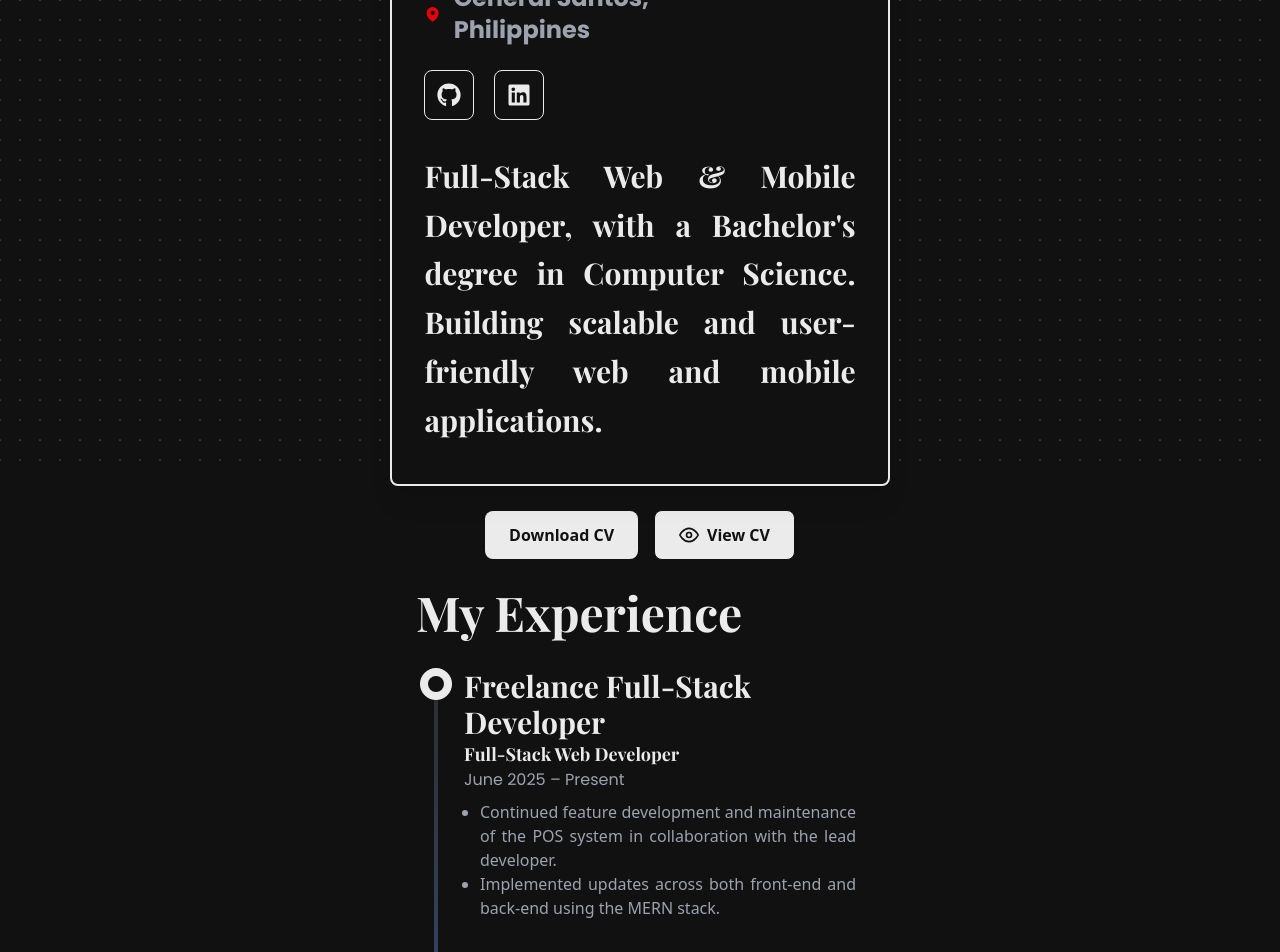
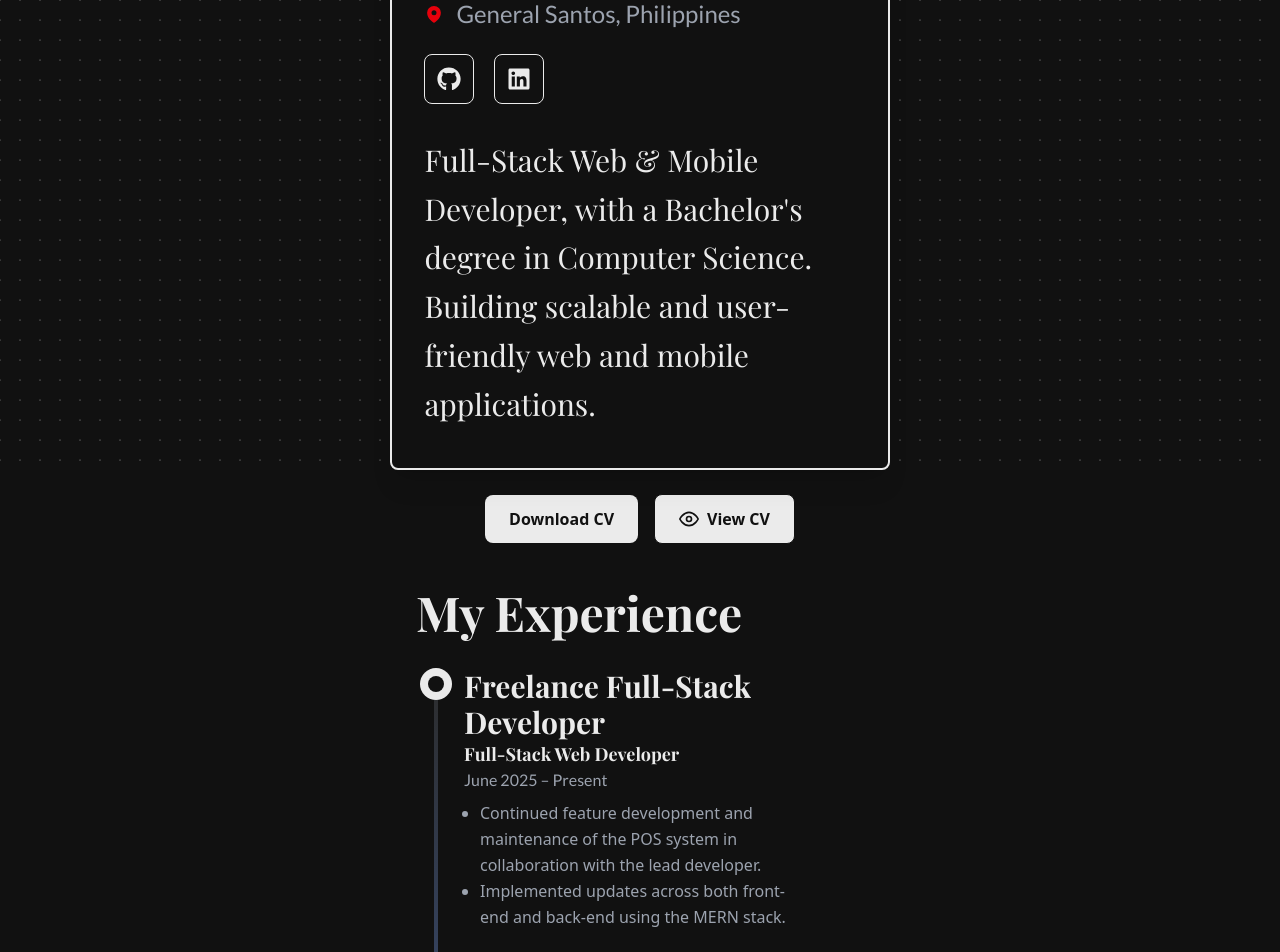
Before and after one commit to Amenyuwel/Portfolio, a Next.js app: page / in a window 1280 px wide. Shown: the part 320-1272 px from the top of the page. Built offline with nearby package versions, Linux system fonts and the light colour scheme.

Commit message:
Refactored metadata, changed poppins to lato, removed text-justify, and added leading-relaxed to paragraphs.

```diff
--- a/app/globals.css
+++ b/app/globals.css
@@ -41,7 +41,7 @@ h6 {
 
 p,
 span {
-  font-family: var(--font-poppins), sans-serif;
+  font-family: var(--font-lato), sans-serif;
 }
 
 @keyframes updown {
--- a/app/layout.js
+++ b/app/layout.js
@@ -1,4 +1,4 @@
-import { Playfair_Display, Poppins } from "next/font/google";
+import { Playfair_Display, Lato } from "next/font/google";
 import "./globals.css";
 import { DarkModeProvider } from "@/context/DarkModeContext"; // Corrected import path
 
@@ -8,18 +8,19 @@ const playfairDisplay = Playfair_Display({
   weight: ["400", "700"], // Adjust weights as needed
 });
 
-const poppins = Poppins({
-  variable: "--font-poppins",
+const lato = Lato({
+  variable: "--font-lato",
   subsets: ["latin"],
-  weight: ["400", "500", "700"], // Adjust weights as needed
+  weight: ["400", "700"], // Adjust weights as needed
 });
 
 export const metadata = {
-  title: "Emmanuel D. Malagamba - Full-Stack Developer Portfolio",
+  title:
+    "Emmanuel D. Malagamba | Experienced Full-Stack Web & Mobile Developer | React, Next.js, Node.js, Python, Machine Learning",
   description:
-    "Full-Stack Web & Mobile Developer with Bachelor's in Computer Science. Specializing in React, Next.js, Node.js, and machine learning applications.",
+    "Explore the professional portfolio of Emmanuel D. Malagamba, a results-driven Full-Stack Web and Mobile Developer with a Bachelor's degree in Computer Science. With expertise in React, Next.js, Node.js, and Python, Emmanuel builds efficient, scalable, and modern web applications. Discover innovative projects, machine learning integrations, and clean, maintainable code built for real-world impact.",
   keywords:
-    "Full-Stack Developer, Web Developer, Mobile Developer, React, Next.js, Node.js, Portfolio, Emmanuel Malagamba, JavaScript, Python, Machine Learning",
+    "Full-Stack Developer, Web Developer, Mobile Developer, React, Next.js, Node.js, Portfolio, Emmanuel Malagamba, JavaScript, Python, Machine Learning, Software Engineer, Frontend, Backend",
   authors: [{ name: "Emmanuel D. Malagamba" }],
   creator: "Emmanuel D. Malagamba",
   publisher: "Emmanuel D. Malagamba",
@@ -38,9 +39,10 @@ export const metadata = {
     type: "website",
     locale: "en_US",
     url: "https://amenyuwel.netlify.app",
-    title: "Emmanuel D. Malagamba - Full-Stack Developer Portfolio",
+    title:
+      "Emmanuel D. Malagamba | Experienced Full-Stack Developer | React, Next.js, Python, ML",
     description:
-      "Full-Stack Web & Mobile Developer with Bachelor's in Computer Science. Specializing in React, Next.js, Node.js, and machine learning applications.",
+      "Visit the professional portfolio of Emmanuel D. Malagamba, a Full-Stack Web & Mobile Developer specializing in React, Next.js, Node.js, and machine learning solutions. Dive into cutting-edge projects and software crafted with precision.",
     siteName: "Emmanuel D. Malagamba Portfolio",
     images: [
       {
@@ -53,9 +55,10 @@ export const metadata = {
   },
   twitter: {
     card: "summary_large_image",
-    title: "Emmanuel D. Malagamba - Full-Stack Developer Portfolio",
+    title:
+      "Emmanuel D. Malagamba | Full-Stack Developer Portfolio | React, Next.js, Python, ML",
     description:
-      "Full-Stack Web & Mobile Developer specializing in React, Next.js, Node.js, and machine learning applications.",
+      "Showcasing web and mobile applications built by Emmanuel D. Malagamba, an expert Full-Stack Developer with a focus on modern technologies and machine learning.",
     images: ["/images/Profile.jpg"],
     creator: "@amenyuwel",
   },
@@ -73,11 +76,12 @@ export const metadata = {
   },
 };
 
+
 export default function RootLayout({ children }) {
   return (
     <html lang="en" className="dark">
       <body
-        className={`${playfairDisplay.variable} ${poppins.variable} antialiased`}
+        className={`${playfairDisplay.variable} ${lato.variable} antialiased`}
       >
         <DarkModeProvider>{children}</DarkModeProvider>
       </body>
--- a/app/pages/landing/page.jsx
+++ b/app/pages/landing/page.jsx
@@ -99,7 +99,7 @@ const LandingPage = () => {
                     className="mr-3 h-5 w-5 text-red-600"
                     aria-hidden="true"
                   />
-                  <span className="sm: font-semibold text-[var(--text-secondary)]">
+                  <span className="sm:font-normal text-[var(--text-secondary)]">
                     General Santos, Philippines
                   </span>
                 </p>
@@ -141,7 +141,7 @@ const LandingPage = () => {
 
           {/* Description */}
           <section className="mb-2 w-full">
-            <h2 className="font-serif text-xl leading-relaxed text-[var(--text-main)] md:text-2xl lg:text-3xl text-justify">
+            <h2 className="font-normal text-pretty text-xl leading-relaxed text-[var(--text-main)] md:text-2xl lg:text-3xl text-">
               Full-Stack Web & Mobile Developer, with a Bachelor's degree in Computer Science.
               Building scalable and user-friendly web and mobile applications.
             </h2>
--- a/components/VerticalTimeline.jsx
+++ b/components/VerticalTimeline.jsx
@@ -39,7 +39,7 @@ const VerticalTimeline = ({ items }) => {
             </h3>
             <h4 className="text-lg font-semibold">{item.role}</h4>
             <p className="text-[var(--text-secondary)]">{item.period}</p>
-            <ul className="mt-2 list-disc pr-2 pl-4 text-justify text-[var(--text-secondary)]">
+            <ul className="mt-2 list-disc pr-2 pl-4 text-balance leading-relaxed text-[var(--text-secondary)]">
               {item.description.map((desc, idx) => (
                 <li key={idx} className="font-medium">
                   {desc}
```
